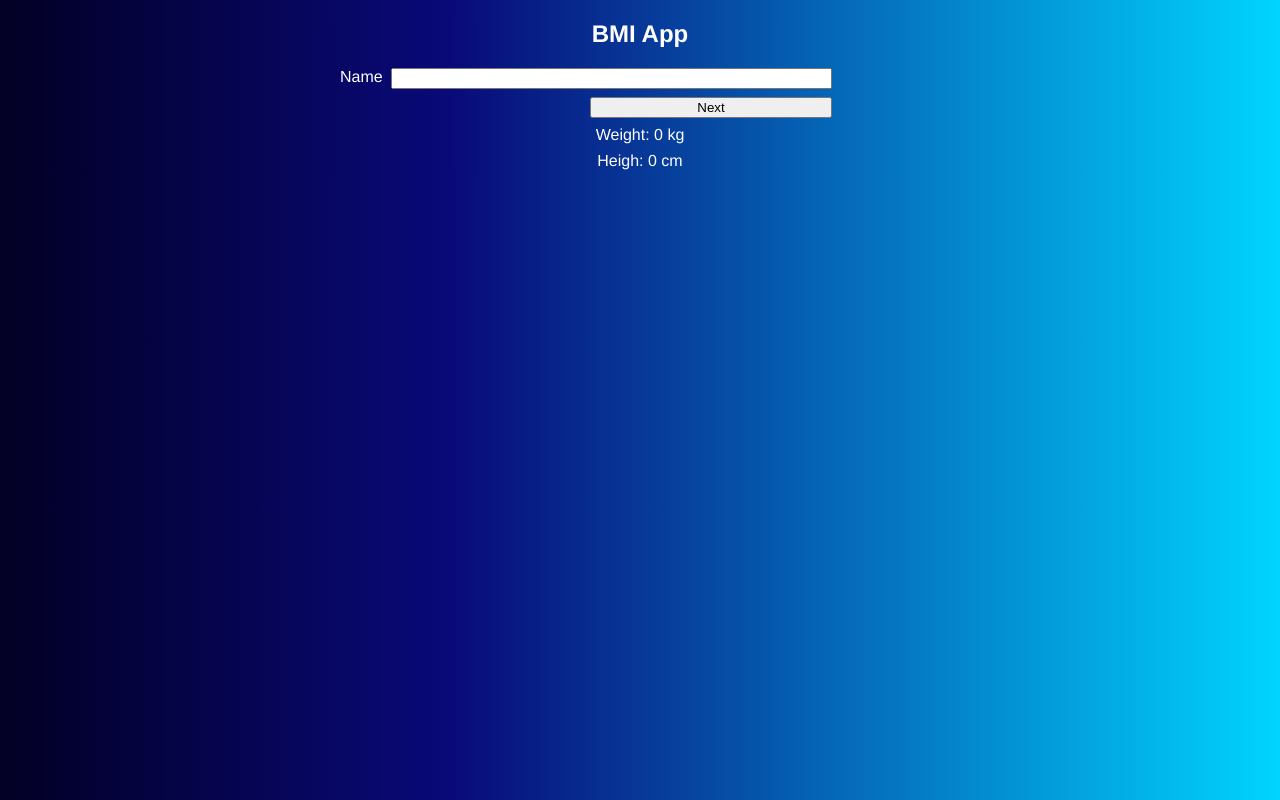
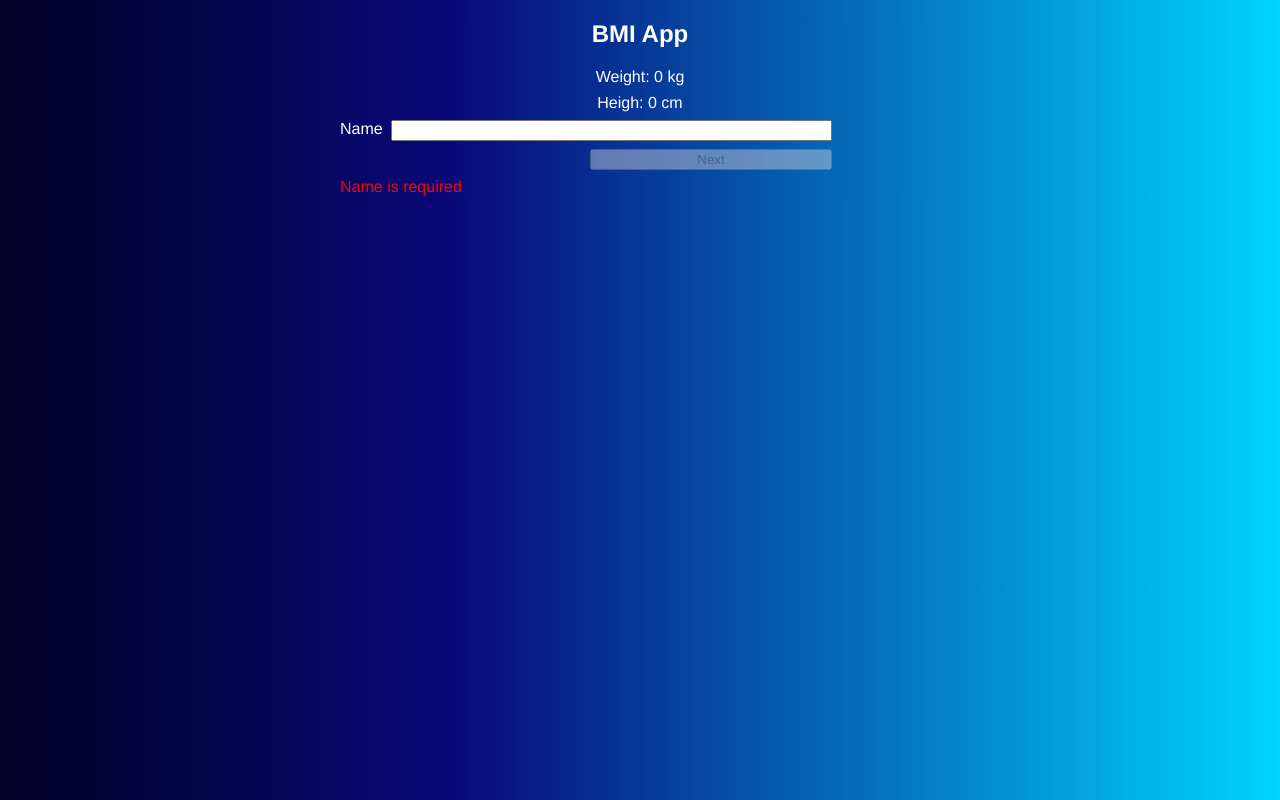
Before and after one commit to sendmenas/BMI-App, a React (Create React App) app: page / in a window 1280 px wide. Built offline with nearby package versions, Linux system fonts and the light colour scheme.

Commit message:
Add validation

```diff
--- a/package.json
+++ b/package.json
@@ -16,7 +16,8 @@
     "react-dom": "^17.0.2",
     "react-scripts": "4.0.3",
     "typescript": "^4.1.2",
-    "web-vitals": "^1.0.1"
+    "web-vitals": "^1.0.1",
+    "yup": "^0.32.9"
   },
   "scripts": {
     "start": "react-scripts start",
--- a/src/components/App/App.tsx
+++ b/src/components/App/App.tsx
@@ -13,6 +13,20 @@ import {
   getWeight,
 } from "../../heplers";
 import { FormVals, System } from "./types";
+import * as Yup from "yup";
+
+const ValidationSchema = Yup.object().shape({
+  name: Yup.string()
+    .min(2, "Too Short!")
+    .max(50, "Too Long!")
+    .required("Name is required"),
+  height: Yup.number()
+    .positive("Can not be negative")
+    .required("Height is required"),
+  weight: Yup.number()
+    .positive("Can not be negative")
+    .required("Weight is required"),
+});
 
 const initialValues = {
   system: System.Metric,
@@ -56,9 +70,15 @@ export const App = () => {
     <section className="section">
       <h1 className="title">BMI App</h1>
       <main className="container">
-        <Formik initialValues={initialValues} onSubmit={handleSubmit}>
-          {({ values, handleChange }) => (
+        <Formik
+          initialValues={initialValues}
+          onSubmit={handleSubmit}
+          validationSchema={ValidationSchema}
+          validateOnMount={true}
+        >
+          {({ values, handleChange, errors }) => (
             <>
+              <ValuesTable {...values} />
               <Form className="form">
                 {isFirstStep && (
                   <InputWrapper
@@ -68,6 +88,8 @@ export const App = () => {
                     value={values.name}
                     onChange={handleChange}
                     onNext={handleNext}
+                    isValid={!errors.name}
+                    error={errors.name}
                   />
                 )}
                 {isSecondStep && (
@@ -79,6 +101,8 @@ export const App = () => {
                     onChange={handleChange}
                     onNext={handleNext}
                     onBack={handleBack}
+                    isValid={!errors.weight}
+                    error={errors.weight}
                   />
                 )}
                 {isThirdStep && (
@@ -91,6 +115,8 @@ export const App = () => {
                     onNext={logData}
                     onChange={handleChange}
                     hasSubmit={true}
+                    isValid={!errors.height}
+                    error={errors.height}
                   />
                 )}
                 {!isFirstStep && !isFinished && (
@@ -107,7 +133,6 @@ export const App = () => {
                 )}
               </Form>
               {isFinished && <p className="message">{message}</p>}
-              <ValuesTable {...values} />
             </>
           )}
         </Formik>
--- a/src/components/InputWrapper/InputWrapper.css
+++ b/src/components/InputWrapper/InputWrapper.css
@@ -18,3 +18,9 @@
 .cta-block__next {
   grid-column: 2;
 }
+
+.errorMessage {
+  color: red;
+  grid-column: span 2;
+  margin: 0;
+}
--- a/src/components/InputWrapper/InputWrapper.tsx
+++ b/src/components/InputWrapper/InputWrapper.tsx
@@ -10,6 +10,8 @@ type Props = {
   onChange: (e: ChangeEvent<any>) => void;
   onNext?: (() => void) | ((vals: any) => void);
   onBack?: () => void;
+  isValid: boolean;
+  error?: string;
 };
 
 export const InputWrapper: React.FC<Props> = ({
@@ -21,6 +23,8 @@ export const InputWrapper: React.FC<Props> = ({
   onChange,
   onNext,
   onBack,
+  isValid,
+  error,
 }) => (
   <div className="input-wrapper">
     <label htmlFor={name}>{label}</label>
@@ -43,10 +47,12 @@ export const InputWrapper: React.FC<Props> = ({
           onClick={onNext}
           type={hasSubmit ? "submit" : "button"}
           className="cta-block__next"
+          disabled={isValid ? false : true}
         >
           Next
         </button>
       )}
     </div>
+    {error && <p className="errorMessage">{error}</p>}
   </div>
 );
```
Also changed, not shown: 1 other file (tests, documents, lock files or other folders).
